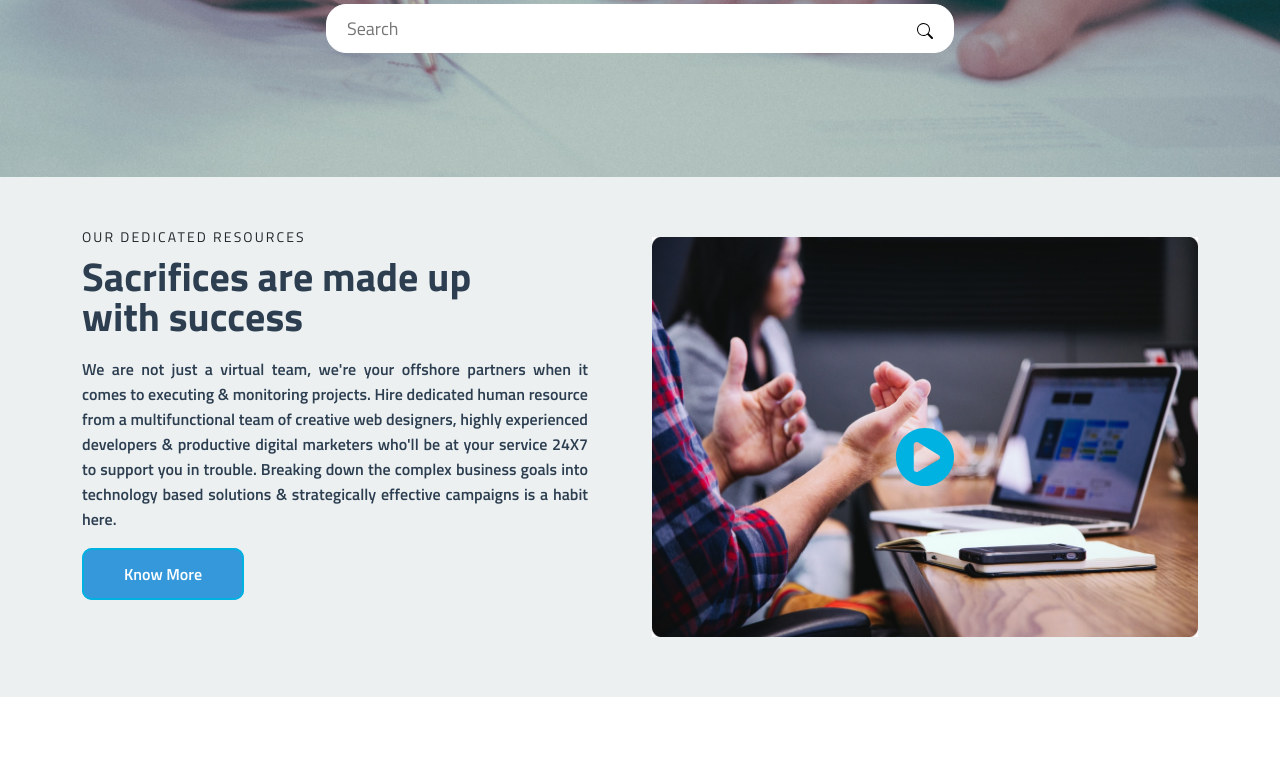
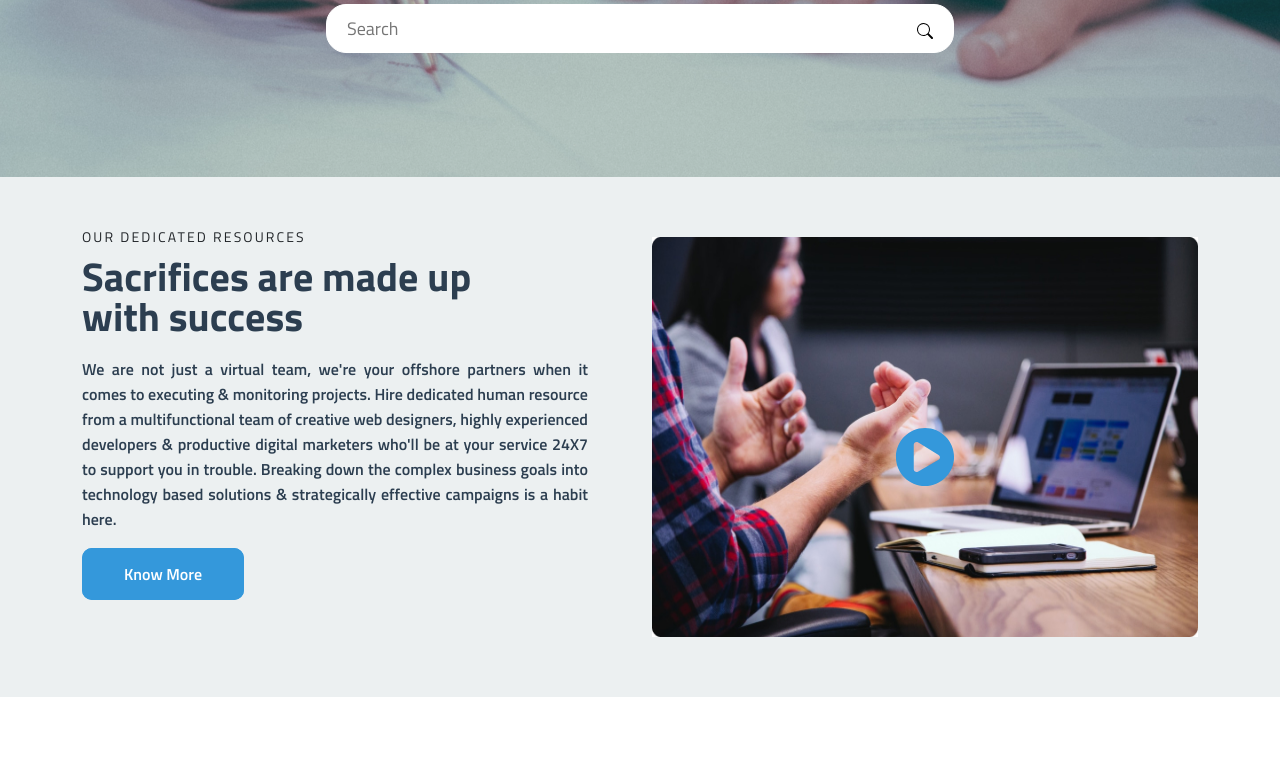
Before and after one commit to The-Virtual-BD/The-virtual-bd, a React (Create React App) app: page /services in a window 1280 px wide. Shown: the part 371-1152 px from the top of the page. Built offline with nearby package versions, Linux system fonts and the light colour scheme; no server answers.

Commit message:
updated user dash

```diff
--- a/src/Components/Career/CarieerDetails/CarieerDetails.js
+++ b/src/Components/Career/CarieerDetails/CarieerDetails.js
@@ -91,7 +91,7 @@ console.log(job)
                     <p className=' my-0'><span className='fw-bold '>Job Type:</span> {job?.type}</p>
                     <p className=' my-0'><span className='fw-bold '>Skills:</span> {job?.skills}</p>
                     <p className=' mt-0'><span className='fw-bold'>Salary Range:</span> {job?.salary_range}</p>
-                    <p className=' my-0'><span className='fw-bold'>Job Description:</span></p>
+                    <p className=' my-0'><span className='fw-bold mb-4'>Job Description:</span></p>
                     <div  dangerouslySetInnerHTML={{ __html: job?.description }} />
                 </div>
 
--- a/src/Components/ContuctUs/ContuctForm/ContuctForm.js
+++ b/src/Components/ContuctUs/ContuctForm/ContuctForm.js
@@ -22,7 +22,7 @@ function ContuctForm() {
                     <h1>01711 666 603</h1>
                   </div>
                   <div className="contuct_btn">
-                    <Link to="/sign-in">Contact Us</Link>
+                    <a href="tel:8801711666603">Call Us</a>
                   </div>
                 </div>
               </div>
--- a/src/Components/Provived/ServiceTab/TestProvide.js
+++ b/src/Components/Provived/ServiceTab/TestProvide.js
@@ -1,4 +1,4 @@
-import React from "react";
+/* import React from "react";
 import "./Provide.css";
 import { Tab, Tabs, TabList, TabPanel } from "react-tabs";
 import { Container, Row, Col } from "react-bootstrap";
@@ -246,4 +246,4 @@ const TestProvide = () => {
     );
 };
 
-export default TestProvide;
+export default TestProvide; */
--- a/src/Components/Services/Resources/Resources.css
+++ b/src/Components/Services/Resources/Resources.css
@@ -40,7 +40,7 @@
 .know_more a {
   text-decoration: none;
   background: #3498db;
-  border: 2px solid #00b2e2;
+  border: 2px solid #3498db;
   /* box-shadow: 0px 8px 10px rgba(0, 0, 0, 0.2); */
   border-radius: 10px;
   padding: 12px 40px;
@@ -55,7 +55,7 @@
 }
 .know_more a:hover {
   background: #fff;
-  border: 2px solid #00b2e2;
+  border: 2px solid #3498db;
   color: #2c3e50;
 }
 
@@ -74,7 +74,7 @@
 }
 .play {
   font-size: 60px;
-  color: #00b2e2;
+  color: #3498db;
 }
 .service_picture:hover .play {
   animation: heartbeat 2s infinite;
--- a/src/Pages/Services.js
+++ b/src/Pages/Services.js
@@ -11,6 +11,7 @@ import GlobalBuisness from "../Components/Services/GlobalBuisness/GlobalBuisness
 import BrandSlider from "./../Components/BrandSlider/BrandSlider";
 import Provide from "./../Components/Provived/Provide";
 import { useEffect } from "react";
+import TestProvide from "../Components/Provived/ServiceTab/TestProvide";
 
 function Services() {
   useEffect(()=>{
@@ -23,6 +24,7 @@ function Services() {
       <Banner />
       <Resources />
       <Provide />
+      {/* <TestProvide /> */}
       <Buisness />
       <Faq />
       <Counter />
```
